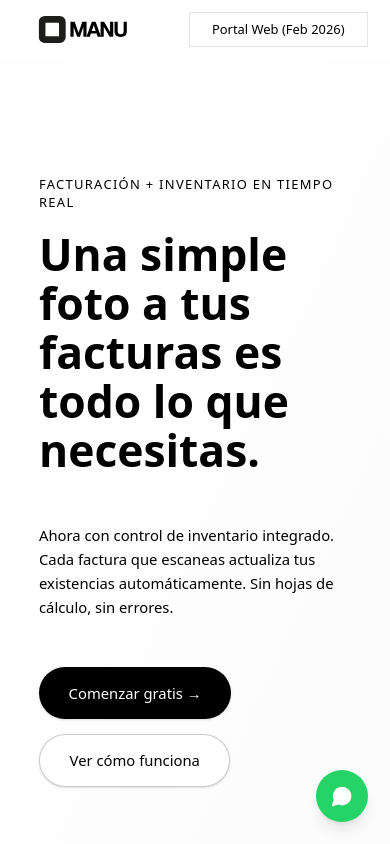
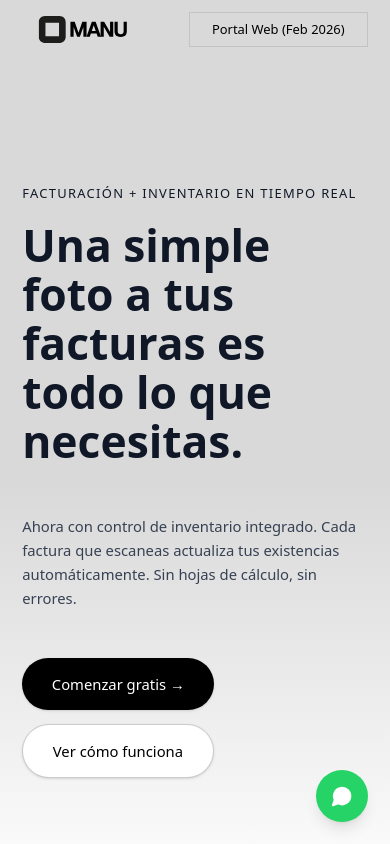
Before and after one commit to rplushn/manu-design-2, a Next.js app: page / in a window 390 px wide. Shown: the top 844 px of the page. Built offline with nearby package versions, Linux system fonts and the light colour scheme.

Commit message:
SAFE SNAPSHOT MANU HERO/HEADER - 2026-01-26_22-55

```diff
--- a/components/Header.tsx
+++ b/components/Header.tsx
@@ -2,25 +2,48 @@
 
 import { useState, useEffect } from 'react'
 import Link from 'next/link'
+import { motion } from 'framer-motion'
 
 export function Header() {
-  const [scrolled, setScrolled] = useState(false)
+  const [isHeaderVisible, setIsHeaderVisible] = useState(true)
+  const [lastScrollY, setLastScrollY] = useState(0)
 
   useEffect(() => {
     const handleScroll = () => {
-      setScrolled(window.scrollY > 20)
+      const currentScrollY = window.scrollY
+      const deltaY = currentScrollY - lastScrollY
+
+      // Si estamos en los primeros 100px, header siempre visible
+      if (currentScrollY < 100) {
+        setIsHeaderVisible(true)
+      } else {
+        // Solo aplicar lógica de ocultar/mostrar si pasamos el threshold
+        if (deltaY > 10) {
+          // Scroll DOWN rápido (más de 10px) - ocultar header
+          setIsHeaderVisible(false)
+        } else if (deltaY < -10) {
+          // Scroll UP (más de 10px hacia arriba) - mostrar header
+          setIsHeaderVisible(true)
+        }
+      }
+
+      setLastScrollY(currentScrollY)
     }
-    window.addEventListener('scroll', handleScroll)
+
+    window.addEventListener('scroll', handleScroll, { passive: true })
     return () => window.removeEventListener('scroll', handleScroll)
-  }, [])
+  }, [lastScrollY])
 
   return (
-    <header
-      className={`fixed top-0 left-0 right-0 z-50 transition-all duration-300 ${
-        scrolled
-          ? 'bg-white/80 backdrop-blur-md border-b border-black/5 shadow-sm'
-          : 'bg-transparent'
-      }`}
+    <motion.header
+      animate={{
+        y: isHeaderVisible ? 0 : '-100%',
+      }}
+      transition={{
+        duration: 0.3,
+        ease: 'easeInOut'
+      }}
+      className="fixed top-0 left-0 right-0 z-50 bg-[#d9d9d9]"
     >
       <div className="max-w-7xl mx-auto px-6">
         <div className="flex items-center justify-between h-16">
@@ -76,6 +99,6 @@ export function Header() {
           </Link>
         </div>
       </div>
-    </header>
+    </motion.header>
   )
 }
--- a/components/Hero91.tsx
+++ b/components/Hero91.tsx
@@ -13,19 +13,17 @@ const Hero91 = ({ className }: Hero91Props) => {
     <section
       id="inicio"
       className={cn(
-        "relative flex min-h-screen items-center justify-between bg-background py-14 overflow-hidden",
+        "relative flex min-h-screen items-center justify-between py-14 overflow-hidden bg-gradient-to-b from-[#d9d9d9] via-[#d9d9d9] to-white",
         className,
       )}
     >
-      {/* Animated background gradient */}
-      <div className="absolute inset-0 bg-gradient-to-br from-neutral-50 via-white to-neutral-50 animate-gradient-shift" />
-
-      <div className="flex flex-col gap-5 px-[10%] lg:w-[50%] lg:pr-0 relative z-10">
+      <div className="container max-w-screen-2xl mx-auto flex flex-col lg:flex-row items-center justify-between gap-12 px-6 lg:px-12 relative z-10">
+      <div className="flex flex-col gap-5 lg:w-[50%] lg:pr-8">
         <motion.p
           initial={{ opacity: 0, y: 20 }}
           animate={{ opacity: 1, y: 0 }}
           transition={{ duration: 0.6, delay: 0 }}
-          className="font-light text-foreground uppercase tracking-widest text-sm"
+          className="font-light text-gray-900 uppercase tracking-widest text-sm"
         >
           FACTURACIÓN + INVENTARIO EN TIEMPO REAL
         </motion.p>
@@ -33,7 +31,7 @@ const Hero91 = ({ className }: Hero91Props) => {
           initial={{ opacity: 0, y: 20 }}
           animate={{ opacity: 1, y: 0 }}
           transition={{ duration: 0.6, delay: 0.1 }}
-          className="text-5xl font-bold text-foreground md:text-6xl lg:text-7xl leading-[1.1]"
+          className="text-5xl font-bold text-gray-900 md:text-6xl lg:text-7xl leading-[1.1]"
         >
           Una simple foto a tus facturas es todo lo que necesitas.
         </motion.h1>
@@ -41,7 +39,7 @@ const Hero91 = ({ className }: Hero91Props) => {
           initial={{ opacity: 0, y: 20 }}
           animate={{ opacity: 1, y: 0 }}
           transition={{ duration: 0.6, delay: 0.2 }}
-          className="my-8 text-foreground/80 md:text-xl font-light leading-relaxed"
+          className="my-8 text-gray-700 md:text-xl font-light leading-relaxed"
         >
           Ahora con control de inventario integrado. Cada factura que escaneas actualiza tus existencias automáticamente. Sin hojas de cálculo, sin errores.
         </motion.p>
@@ -74,9 +72,9 @@ const Hero91 = ({ className }: Hero91Props) => {
         initial={{ opacity: 0, x: 40 }}
         animate={{ opacity: 1, x: 0 }}
         transition={{ type: "spring", stiffness: 80, damping: 18, delay: 0.2 }}
-        className="w-full shrink-0 hidden lg:block lg:w-[45%] relative z-10"
+        className="w-full shrink-0 hidden lg:block lg:w-[45%]"
       >
-        <div className="relative mx-auto h-[27.5rem] w-full max-w-[36.5rem] overflow-hidden rounded-3xl bg-neutral-50 bg-cover bg-center bg-no-repeat sm:h-[39.5rem]">
+        <div className="relative mx-auto h-[27.5rem] w-full max-w-[36.5rem] overflow-hidden rounded-3xl bg-cover bg-center bg-no-repeat sm:h-[39.5rem]">
           <div className="relative mx-auto mt-20 w-[12.5rem] sm:w-[18.75rem]">
             {/* App Screen Image - BEHIND */}
             <img
@@ -93,6 +91,7 @@ const Hero91 = ({ className }: Hero91Props) => {
           </div>
         </div>
       </motion.div>
+      </div>
     </section>
   );
 };
--- /dev/null
+++ b/components/SectionHero.tsx
@@ -0,0 +1,72 @@
+"use client"
+
+import { motion } from "framer-motion"
+import { cn } from "@/lib/utils"
+
+interface SectionHeroProps {
+  label?: string
+  title: string
+  subtitle?: string
+  children?: React.ReactNode
+  className?: string
+}
+
+export function SectionHero({
+  label,
+  title,
+  subtitle,
+  children,
+  className
+}: SectionHeroProps) {
+  return (
+    <section
+      className={cn(
+        "relative flex min-h-screen items-center justify-between py-14 overflow-hidden bg-gradient-to-b from-[#d9d9d9] via-[#d9d9d9] to-white",
+        className,
+      )}
+    >
+      <div className="container max-w-screen-2xl mx-auto flex flex-col lg:flex-row items-center justify-between gap-12 px-6 lg:px-12 relative z-10">
+        <div className="flex flex-col gap-5 lg:w-[50%] lg:pr-8">
+          {label && (
+            <motion.p
+              initial={{ opacity: 0, y: 20 }}
+              animate={{ opacity: 1, y: 0 }}
+              transition={{ duration: 0.6, delay: 0 }}
+              className="font-light text-gray-900 uppercase tracking-widest text-sm"
+            >
+              {label}
+            </motion.p>
+          )}
+          <motion.h1
+            initial={{ opacity: 0, y: 20 }}
+            animate={{ opacity: 1, y: 0 }}
+            transition={{ duration: 0.6, delay: 0.1 }}
+            className="text-5xl font-bold text-gray-900 md:text-6xl lg:text-7xl leading-[1.1]"
+          >
+            {title}
+          </motion.h1>
+          {subtitle && (
+            <motion.p
+              initial={{ opacity: 0, y: 20 }}
+              animate={{ opacity: 1, y: 0 }}
+              transition={{ duration: 0.6, delay: 0.2 }}
+              className="my-8 text-gray-700 md:text-xl font-light leading-relaxed"
+            >
+              {subtitle}
+            </motion.p>
+          )}
+        </div>
+        {children && (
+          <motion.div
+            initial={{ opacity: 0, x: 40 }}
+            animate={{ opacity: 1, x: 0 }}
+            transition={{ type: "spring", stiffness: 80, damping: 18, delay: 0.2 }}
+            className="w-full shrink-0 hidden lg:block lg:w-[45%]"
+          >
+            {children}
+          </motion.div>
+        )}
+      </div>
+    </section>
+  )
+}
```
